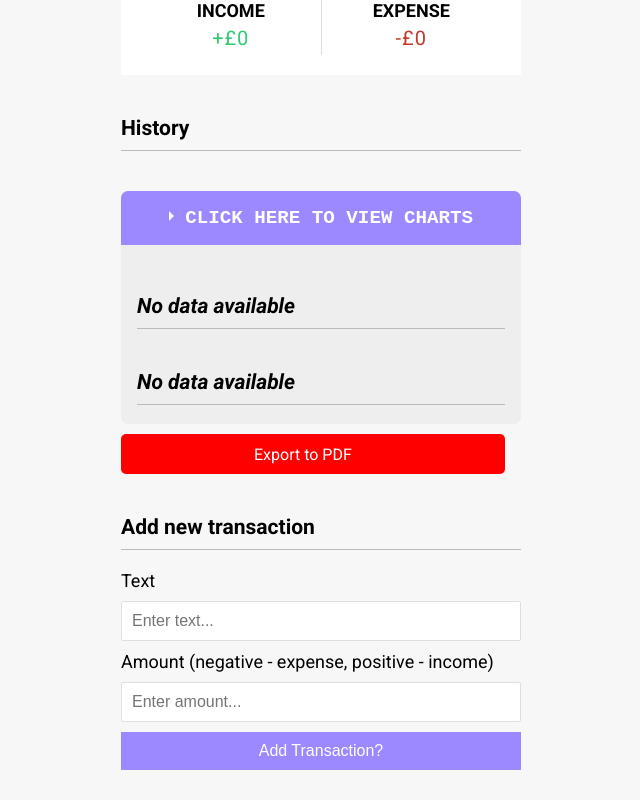
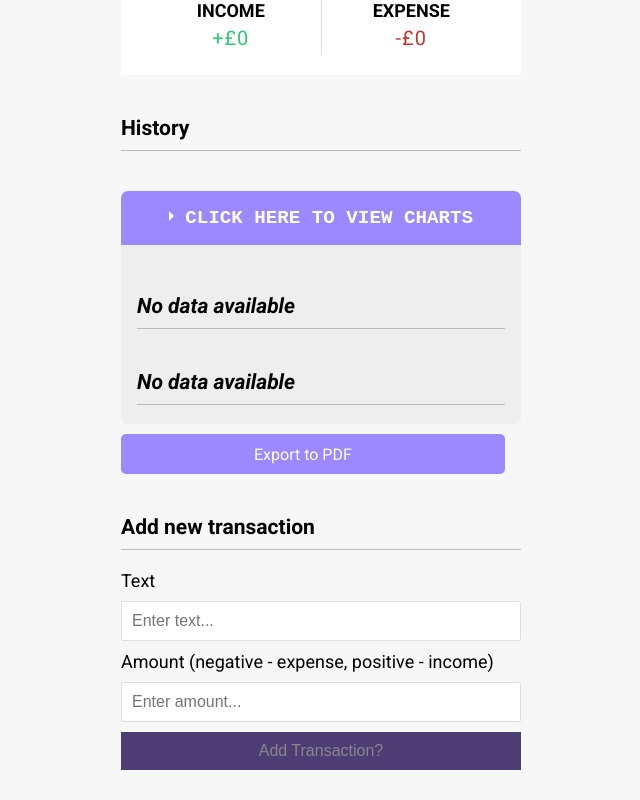
Before and after one commit to jcampb98/spendwise-vue-expense, a Vue app: page / in a window 1280 px wide. In both pictures the pointer is over the button "Add Transaction?". Shown: the part 251-1051 px from the top of the page, without its empty margins (319-959 px from the left). Built offline with nearby package versions, Linux system fonts and the light colour scheme; some icons are missing.

Commit message:
updated the styling of the buttons

```diff
--- a/src/styles/style.css
+++ b/src/styles/style.css
@@ -99,6 +99,11 @@ input[type="number"] {
   margin: 10px 0 30px;
   padding: 10px;
   width: 100%;
+}
+
+.btn:hover {
+  color:#888;
+  background-color: #4d3d75;
 }
 
 .ellipsis-btn {
@@ -250,7 +255,8 @@ input[type="checkbox"] {
 }
 
 .toggle-label:hover {
-  color: #351c75;
+  color:#888;
+  background-color: #4d3d75;
 }
 
 .toggle-label::before {
@@ -299,7 +305,7 @@ input[type="checkbox"] {
 
 /* Export to PDF CSS */
 .export-pdf-button {
-  background-color: #f00;
+  background-color: #9c88ff;
   color: #fff;
   display: block;
   align-items: center;
@@ -314,7 +320,8 @@ input[type="checkbox"] {
 }
 
 .export-pdf-button:hover {
-  background-color: #c00;
+  color:#888;
+  background-color: #4d3d75;
 }
 
 @media only screen and (width <= 600px) {
```
